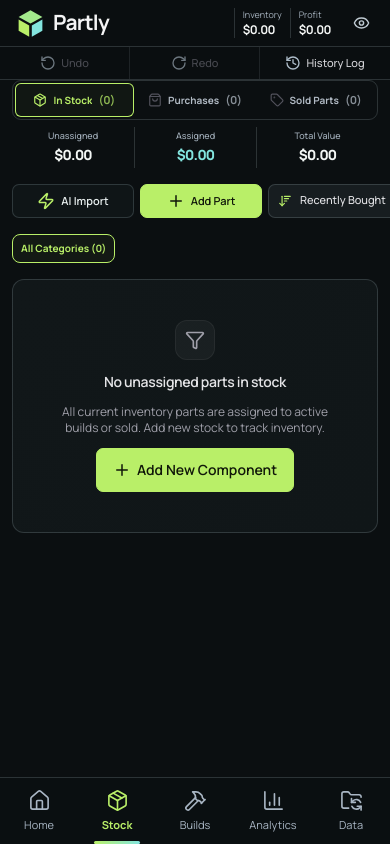
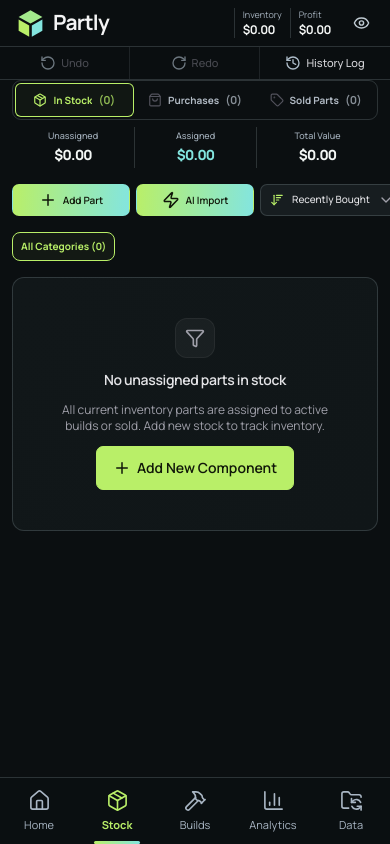
Before and after one commit to Mehmood28/Partly-app, a React (Vite) app: page / in a window 390 px wide. Both pictures are taken after a click on the button "Stock". Shown: the top 844 px of the page. Built offline with nearby package versions, Linux system fonts and the light colour scheme.

Commit message:
Align compact stock batch columns

```diff
--- a/src/components/InventoryView.tsx
+++ b/src/components/InventoryView.tsx
@@ -169,26 +169,26 @@ export const InventoryView: React.FC<InventoryViewProps> = React.memo(({
       </div>
 
       <div className="inventory-actions stock-actions-row">
-        {onOpenBulkEntry && (
-          <button
-            type="button"
-            onClick={onOpenBulkEntry}
-            className="app-button flex items-center justify-center gap-1.5 px-4"
-            title="Fast Bulk Stock Entry via AI Text or Image Scan"
-          >
-            <Zap className="h-3.5 w-3.5 shrink-0 text-[#B9EF68]" />
-            <span>AI Import</span>
-          </button>
-        )}
         <button
           type="button"
           onClick={() => onOpenAddComponent()}
-          className="app-button app-button-primary flex shrink-0 items-center justify-center gap-1.5 px-5"
+          className="app-button app-button-primary stock-gradient-action flex shrink-0 items-center justify-center gap-1.5 px-4"
           title="Add a new component"
         >
           <Plus className="w-3.5 h-3.5 shrink-0" />
           <span>Add Part</span>
         </button>
+        {onOpenBulkEntry && (
+          <button
+            type="button"
+            onClick={onOpenBulkEntry}
+            className="app-button stock-gradient-action flex items-center justify-center gap-1.5 px-4"
+            title="Fast Bulk Stock Entry via AI Text or Image Scan"
+          >
+            <Zap className="h-3.5 w-3.5 shrink-0" />
+            <span>AI Import</span>
+          </button>
+        )}
         <div className="stock-sort-control">
           <CustomSelect
             value={sortBy}
--- a/src/index.css
+++ b/src/index.css
@@ -403,6 +403,8 @@ button:focus-visible, a:focus-visible { outline:2px solid var(--app-lime); outli
 .inventory-capital { display:grid; grid-template-columns:repeat(3,minmax(0,1fr)); text-align:center; padding:6px 0; }
 .inventory-capital > div+div { border-left:1px solid var(--app-line); }
 .inventory-actions { display:flex; gap:10px; }
+.stock-gradient-action { border-color:transparent; color:#101709; background:linear-gradient(95deg,#b9ef68,#83e5df); font-weight:600; }
+.stock-gradient-action:hover { filter:brightness(1.04); }
 .inventory-filters { padding:0; }
 .category-filters { display:flex; flex-wrap:wrap; gap:8px; }
 .inventory-group { padding:15px 0 5px; }
@@ -416,20 +418,21 @@ button:focus-visible, a:focus-visible { outline:2px solid var(--app-lime); outli
 .stock-type::before { content:''; display:inline-block; height:7px; width:7px; background:var(--app-aqua); border-radius:50%; margin-right:7px; }
 .stock-toggle { width:17px; height:17px; flex-shrink:0; margin-top:1px; color:#b8c5cf; transform:rotate(-90deg); transition:transform 150ms ease; }
 .stock-toggle-expanded { transform:rotate(0deg); }
-.stock-name { flex:1; min-width:0; font-size:16px; line-height:1.4; font-weight:650; overflow-wrap:anywhere; }
-.stock-total { font-size:17px; line-height:1.4; font-weight:700; flex-shrink:0; white-space:nowrap; }
+.stock-name { flex:1; min-width:0; font-size:16px; line-height:1.4; font-weight:600; overflow-wrap:anywhere; }
+.stock-total { font-size:17px; line-height:1.4; font-weight:650; flex-shrink:0; white-space:nowrap; }
 .stock-summary { display:flex; flex-wrap:wrap; gap:3px 5px; margin-top:4px; font-size:13px; color:#a6b3be; }
 .stock-expanded { padding:0 16px 16px; margin-left:4px; }
 .stock-expanded > div:first-child { border-top:1px solid var(--app-line); padding-top:12px; margin-bottom:12px; }
 .stock-batch-compact-list { border-top:1px solid var(--app-line); }
 .stock-batch-compact { position:relative; padding:7px 86px 7px 0; border-bottom:1px solid var(--app-line); }
 .stock-batch-compact:last-child { border-bottom:0; }
-.stock-batch-line { display:grid; grid-template-columns:100px minmax(0,1fr) 124px; align-items:center; gap:10px; font-size:12px; line-height:1.2; }
+.stock-batch-line { display:grid; grid-template-columns:100px minmax(0,1fr) 124px; align-items:center; gap:0; font-size:12px; line-height:1.2; }
 .stock-batch-line-primary { color:#dde6e8; }
-.stock-batch-line-primary > strong { color:#f2f6f6; font-size:13px; }
+.stock-batch-line-primary > strong { color:#f2f6f6; font-size:13px; font-weight:600; }
 .stock-batch-line-secondary { margin-top:2px; color:var(--app-muted); }
-.stock-batch-line-secondary > strong { color:#f2f6f6; font-size:14px; }
-.stock-batch-line > :nth-child(3) { justify-self:end; white-space:nowrap; text-align:right; }
+.stock-batch-line-secondary > strong { color:#f2f6f6; font-size:14px; font-weight:600; }
+.stock-batch-line > :nth-child(2), .stock-batch-line > :nth-child(3) { min-width:0; padding-left:10px; border-left:1px solid rgba(174,190,202,.18); }
+.stock-batch-line > :nth-child(3) { white-space:nowrap; text-align:left; }
 .stock-batch-line em { margin-right:4px; color:#8997a2; font-size:10px; font-style:normal; }
 .stock-batch-compact .batch-actions { position:absolute; top:50%; right:0; gap:5px; transform:translateY(-50%); }
 .stock-batch-compact .batch-actions button { min-height:28px; min-width:27px; }
@@ -588,10 +591,10 @@ button:focus-visible, a:focus-visible { outline:2px solid var(--app-lime); outli
   .stock-inventory-layout .app-metric-label { font-size:9px; }
   .stock-inventory-layout .app-metric-value { font-size:14px; letter-spacing:-.03em; }
   .stock-inventory-layout .inventory-actions { gap:6px; }
-  .stock-inventory-layout .inventory-actions > button { flex:0 0 122px; min-height:34px; font-size:11px; white-space:nowrap; }
+  .stock-inventory-layout .inventory-actions > button { flex:0 0 118px; min-height:32px; font-size:10px; white-space:nowrap; }
   .stock-actions-row { align-items:center; }
   .stock-sort-control { margin-left:auto; width:160px; }
-  .stock-sort-control > div > button { height:34px; min-height:34px; padding-inline:9px; font-size:11px; }
+  .stock-sort-control > div > button { height:32px; min-height:32px; padding-inline:9px; font-size:10px; }
   .stock-inventory-layout .inventory-filters > div { gap:7px; }
   .stock-inventory-layout .category-filters { gap:4px; }
   .stock-inventory-layout .app-chip { min-height:29px; padding-inline:8px; font-size:10px; }
@@ -742,16 +745,17 @@ button:focus-visible, a:focus-visible { outline:2px solid var(--app-lime); outli
 @media(max-width:639px) {
  .batch-row { grid-template-columns:1fr 1fr; gap:12px; }
  .stock-batch-compact { padding:5px 76px 5px 0; }
- .stock-batch-line { grid-template-columns:78px minmax(0,1fr) 88px; gap:7px; font-size:10px; }
+ .stock-batch-line { grid-template-columns:110px minmax(0,1fr) 96px; font-size:10px; }
  .stock-batch-line-primary > strong { font-size:11px; }
  .stock-batch-line-secondary { margin-top:1px; }
  .stock-batch-line-secondary > strong { font-size:12px; }
+ .stock-batch-line > :nth-child(2), .stock-batch-line > :nth-child(3) { padding-left:7px; }
  .stock-batch-line em { margin-right:3px; font-size:9px; }
  .stock-batch-compact .batch-actions { gap:3px; }
  .stock-batch-compact .batch-actions button { min-height:24px; min-width:22px; }
  .stock-batch-compact .batch-actions button:first-child { padding:2px 6px; font-size:10px; }
  .stock-expanded > .grid { gap:6px; }
- .stock-expanded > .grid button { min-height:32px; font-size:10px; }
+ .stock-expanded > .grid button { min-height:29px; font-size:10px; }
  .batch-source { border:0; padding:0; }
  .batch-source > div { flex-wrap:wrap; gap:0 6px; }
  .batch-actions { align-self:end; }
```
